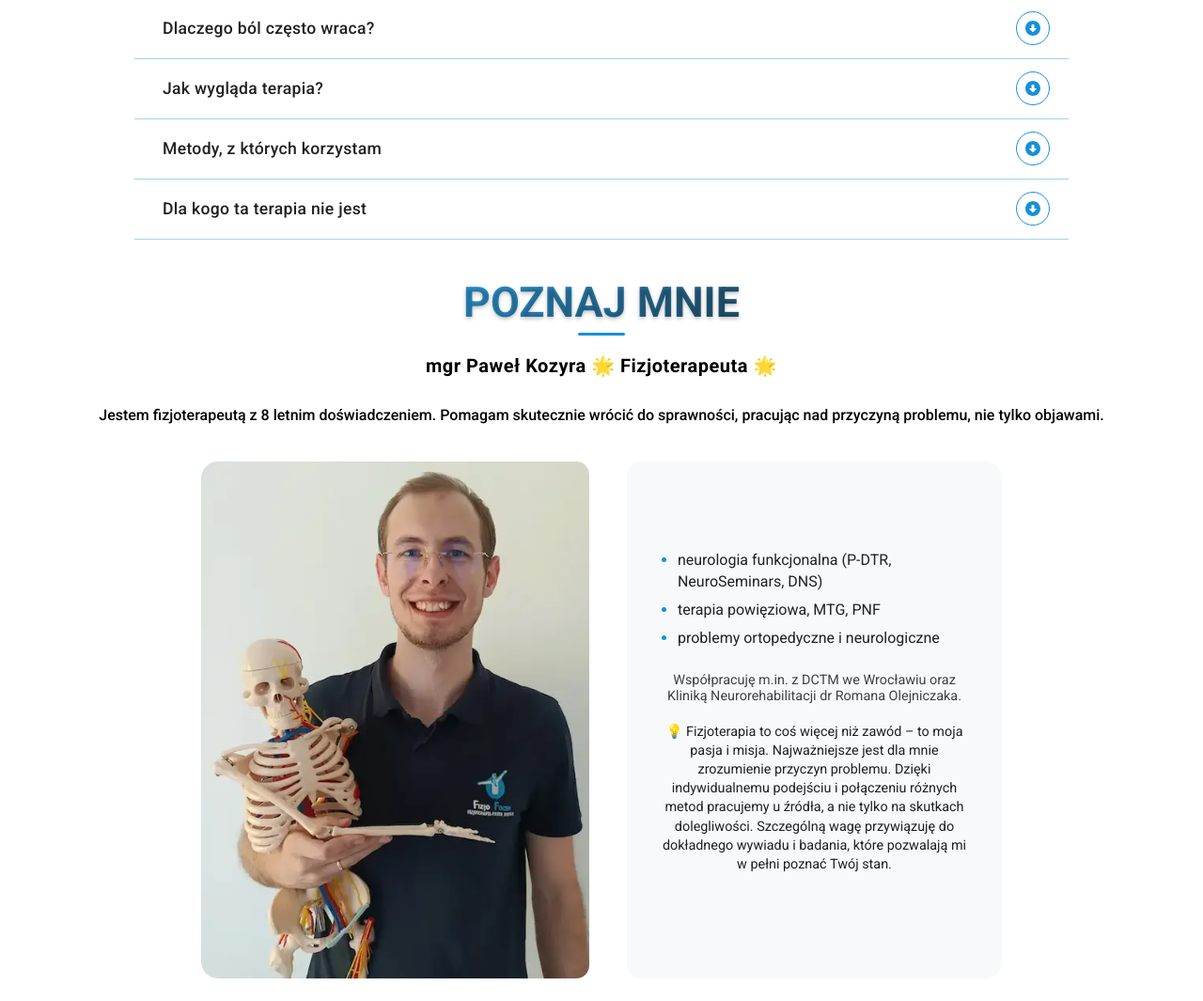
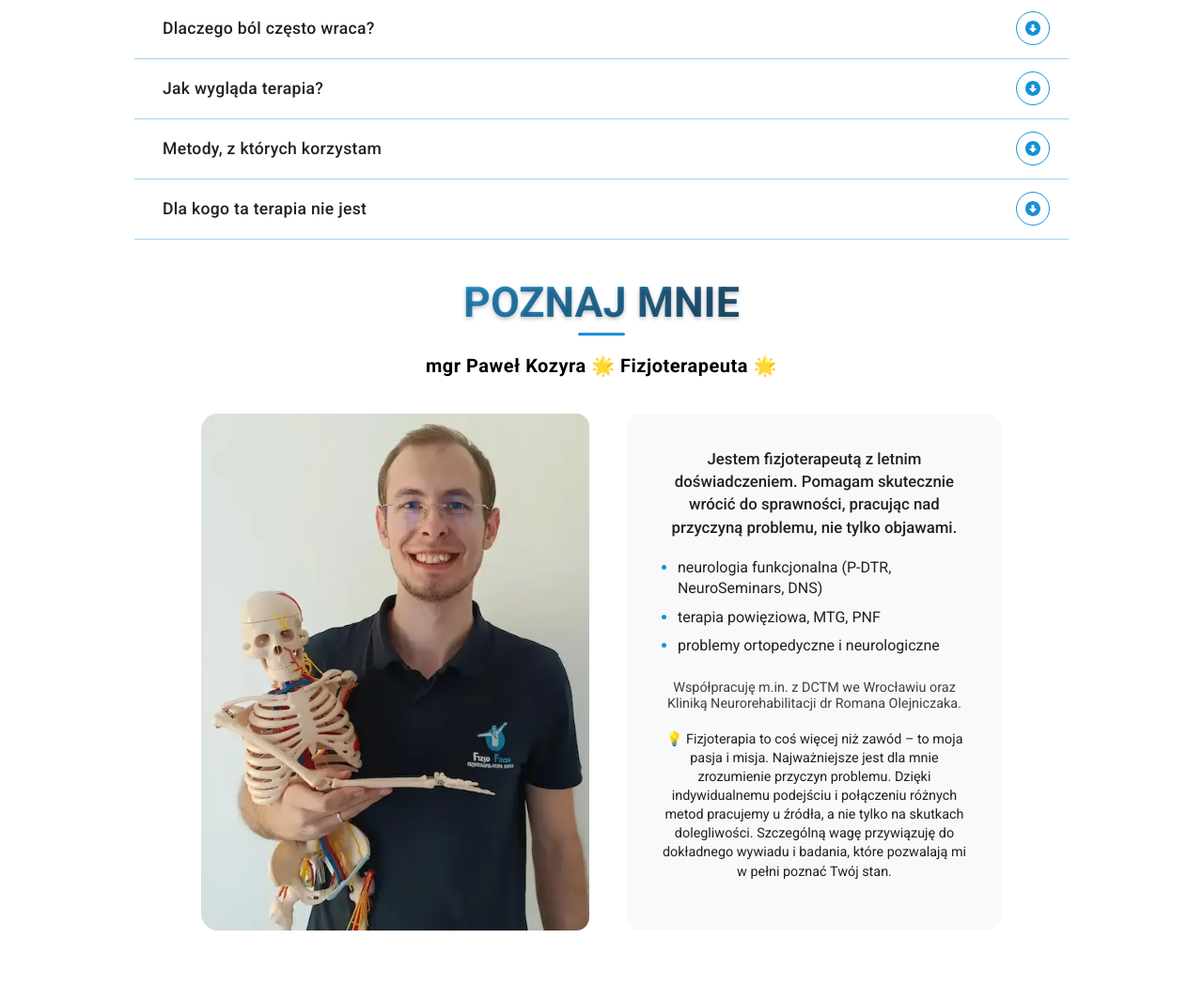
Before and after one commit to FizjoFocus/FizjoFocus.github.io, a PHP site: page / in a window 1280 px wide. Shown: the part 1193-2258 px from the top of the page at 94% size. Run offline with PHP 8.4, Linux system fonts and the light colour scheme.

Commit message:
Add files via upload

```diff
--- a/public/css/style.css
+++ b/public/css/style.css
@@ -691,6 +691,14 @@
   opacity: 0;
   animation: fadeIn 0.4s ease both;
 }
+main .about-me_container .about-lead {
+  text-align: center;
+  margin-bottom: 20px;
+  line-height: 1.45;
+  font-size: 1.05rem;
+  font-weight: 500;
+  display: none;
+}
 main .about-me_container .about-list {
   text-align: left;
   padding-left: 22px;
@@ -1826,6 +1834,9 @@
     min-width: 260px;
     font-size: 1.25rem;
   }
+  body main .about-me-description {
+    display: none;
+  }
   body main .about-me .hint {
     display: none;
   }
@@ -1866,6 +1877,9 @@
   }
   body main .about-me .about-me_card.active .about-me_overlay {
     opacity: 1;
+  }
+  body main .about-me .about-lead {
+    display: block;
   }
   body main .about-me .about-close {
     display: none;
--- a/public/index.html
+++ b/public/index.html
@@ -306,7 +306,10 @@
                     <div class="about-me_overlay">
                         <div class="about-me_overlay-content">
                             <p class="about-lead">
-
+                                Jestem fizjoterapeutą z <span id="experience-years"></span> letnim
+                                doświadczeniem.
+                                Pomagam skutecznie wrócić do sprawności, pracując nad przyczyną problemu, nie tylko
+                                objawami.
                             </p>
                             <ul class="about-list">
                                 <li>neurologia funkcjonalna (P-DTR, NeuroSeminars, DNS)</li>
@@ -769,7 +772,7 @@
             <div class="section-title">
                 <h2>kontakt</h2>
             </div>
-            <p class="subheader">Masz pytania? Napisz lub zadzwoń</p>
+            <p class="subheader">Masz pytania? Napisz lub zadzwoń.</p>
             <div class="contact-box">
                 <div class="contact-box_contact-links">
 
--- a/public/sass/style.scss
+++ b/public/sass/style.scss
@@ -426,7 +426,6 @@
 		margin-right: 10px;
 	}
 
-
 	&:hover {
 		background-color: #2a4f82; /* jaśniejszy granat */
 		transform: translateY(-3px);
@@ -822,6 +821,15 @@
 				overflow-y: auto;
 				opacity: 0;
 				animation: fadeIn 0.4s ease both;
+			}
+
+			.about-lead {
+				text-align: center;
+				margin-bottom: 20px;
+				line-height: 1.45;
+				font-size: 1.05rem;
+				font-weight: 500;
+				display: none;
 			}
 
 			.about-list {
@@ -2173,6 +2181,9 @@
 
 		main {
 			.about-me {
+				&-description {
+					display: none;
+				}
 				.hint {
 					display: none;
 				}
@@ -2222,6 +2233,10 @@
 
 				.about-me_card.active .about-me_overlay {
 					opacity: 1;
+				}
+
+				.about-lead {
+					display: block;
 				}
 
 				.about-close {
```
Also changed, not shown: 1 other file.
